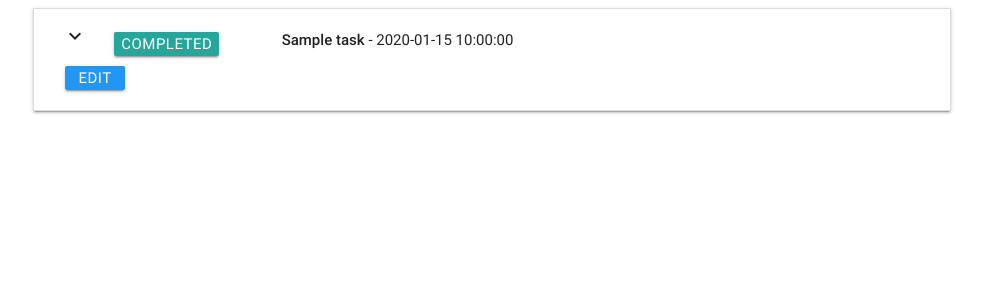
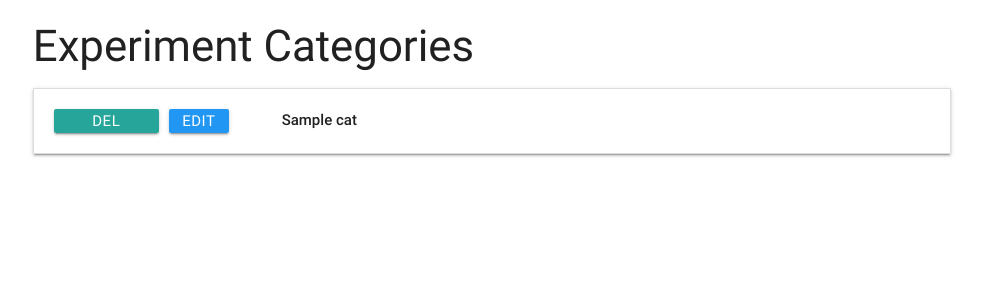
Before and after one commit to martynapacula/Project03, a Flask app: template templates/categories.html in a window 1280 px wide. Shown: the top 300 px of the page, without its empty margins (148-1131 px from the left). Run offline with Flask 2, Linux system fonts and the light colour scheme; the template is opened without the code that fills it: most values are stand-ins (such as "Sample title", 1, 10 or a date in 2020); some libraries are stand-ins or nearby versions.

Commit message:
categories buttons and loop set up in categories.html file

```diff
--- a/app.py
+++ b/app.py
@@ -57,6 +57,8 @@ def delete_task(task_id):
     return redirect(url_for('get_tasks'))
 
 
+
+
 if __name__ == '__main__':
     app.run(host=os.environ.get('IP'),
         port=int(os.environ.get('PORT')),
--- a/templates/categories.html
+++ b/templates/categories.html
@@ -1,25 +1,22 @@
-{% extends 'base.html' %}
-{% block content %}
+{% extends 'base.html' %} {% block content %}
 
 <div class="row">
+
+	<h3>Experiment Categories</h3>
+
+
 		<ul class="collapsible" data-collapsible="accordion">
-		{% for task in tasks %}
+			{% for category in categories %}
 			<li>
 				<div class="collapsible-header">
-				<div class="col s3">
-					<i class="material-icons">keyboard_arrow_down</i>
-					<a href="{{url_for('delete_task', task_id=task._id)}}"  class="waves-effect waves-light btn btn_small_one">Completed</a>
-					<a href="{{url_for('edit_task', task_id=task._id)}}"  class="waves-effect waves-light btn btn_small blue">Edit</a>
+					<a href="{{url_for('delete_task', task_id=task._id)}}"
+						class="waves-effect waves-light btn btn_small_one">Del</a>
+					<a href="{{url_for('edit_task', task_id=task._id)}}"
+						class="waves-effect waves-light btn btn_small blue">Edit</a>
 
+				<div class="task_header col s9">
+					<strong>{{category.category_name}} </strong>
 				</div>
-				<div class="task_header col s9">
-					<strong>{{task.Category_name}} </strong> - {{task.beginning_date}}
-				</div>
-			</div>
-			<div class="collapsible-body">
-				<span>
-                <strong>{{task.experiment_name}} </strong> : {{task.description}}
-            </span>
                </div>
 			</li>
 			{% endfor %}
```
Lines whose indentation alone changed are shown as unchanged.
